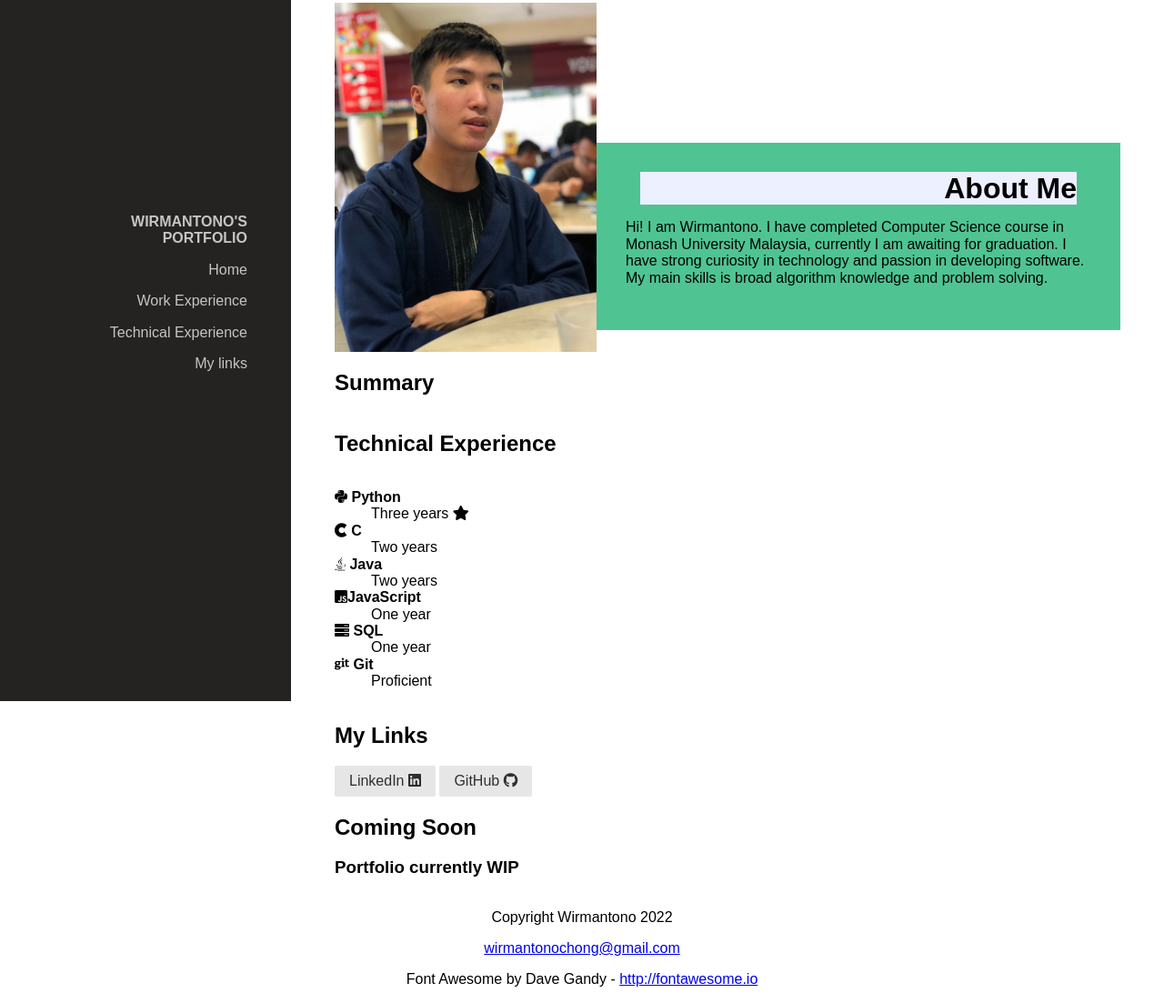
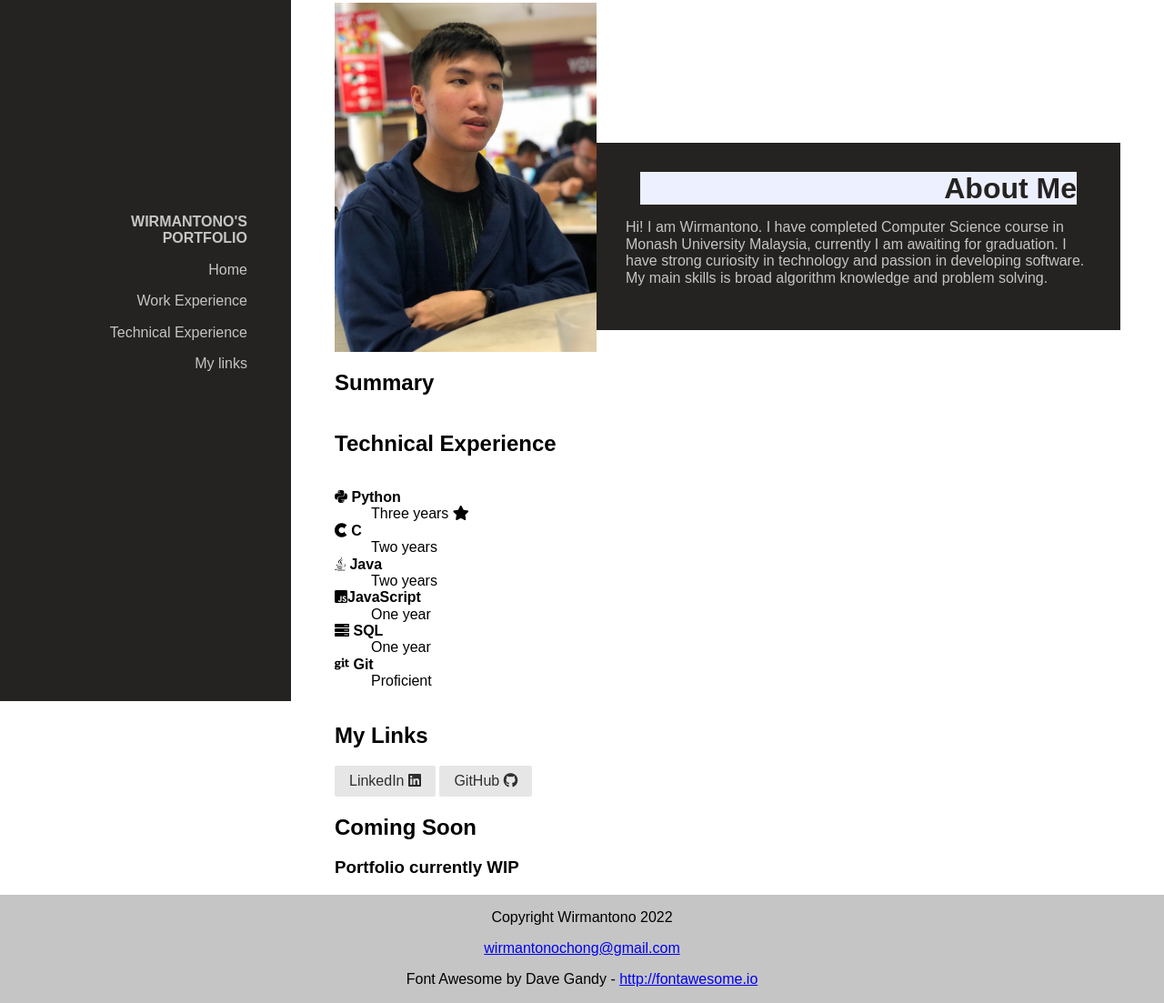
Before and after one commit to detailperpix/detailperpix.github.io, a plain HTML site: page index.html in a window 1280 px wide. Shown: the part 29-1132 px from the top of the page at 91% size. Drawn offline with nearby package versions, Linux system fonts and the light colour scheme.

Commit message:
Fix sidebar overlapping with footer

```diff
--- a/css/styles.css
+++ b/css/styles.css
@@ -63,6 +63,7 @@ footer {
 	position: relative;
 	margin: auto 0.5em ;
 	background-color: var(--clr-light);
+	color: var(--clr-dark-pastel);
 	text-align: right;
 }
 
@@ -81,6 +82,11 @@ footer {
 	background-color: var(--clr-light-pastel);
 	color: var(--clr-dark-pastel);
 }
+
+.section-about-me {
+	background-color: var(--clr-dark-pastel);
+	color: var(--clr-light-pastel);
+}
 @media (min-width: 48em) {
 
 	.content {
@@ -88,6 +94,7 @@ footer {
 	}
 	.sidebar {
 		position: fixed;
+		z-index: 0;
 	}
 	.header {
 		margin: 80% 2em 0;
@@ -111,6 +118,12 @@ footer {
 		padding: 2em;
 	}
 
+	footer {
+		position: relative;
+		background-color: var(--clr-light-pastel);
+		z-index: 1;
+	}
+
 
 }
 
--- a/index.html
+++ b/index.html
@@ -121,18 +121,20 @@
 					</h3>
 				</section>
 			</div>
+		<!-- Footer -->
+		<footer class="pure-u-1">
+			<p>Copyright Wirmantono 2022</p>
+			<a href="mailto:wirmantonochong@gmail.com" class="footer_link-emailtome">wirmantonochong@gmail.com</a>
+
+			<p>Font Awesome by Dave Gandy - <a href="http://fontawesome.io"/>http://fontawesome.io</p>
+		</footer>
+
 		</div>
 
 
 
 
-		<!-- Footer -->
-		<footer>
-			<p>Copyright Wirmantono 2022</p>
-			<a href="mailto:wirmantonochong@gmail.com" class="footer_link-emailtome">wirmantonochong@gmail.com</a>
 
-			<p>Font Awesome by Dave Gandy - <a href="http://fontawesome.io"/>http://fontawesome.io</p>
-		</footer>
 	</body>
 
 </html>
```
